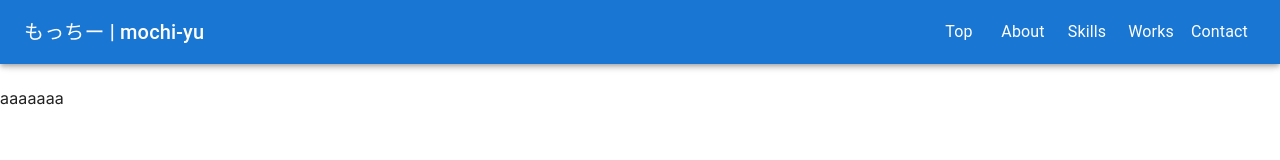
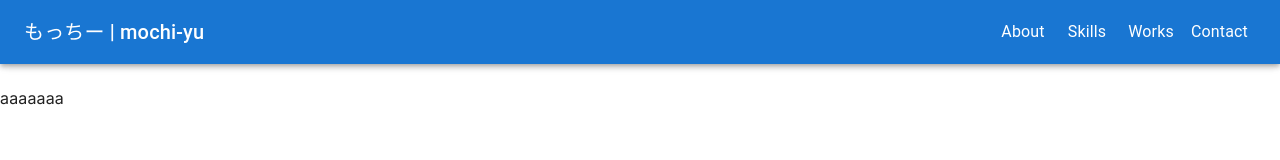
Before and after one commit to mochi-yu/mochi-yu.com, a Next.js app: page /test in a window 1280 px wide. Shown: the top 160 px of the page. Built offline with nearby package versions, Linux system fonts and the light colour scheme.

Commit message:
feat: ヘッダーのリンクを設定

```diff
--- a/app/components/ui/header.tsx
+++ b/app/components/ui/header.tsx
@@ -5,7 +5,6 @@ import {
   AppBar,
   Box,
   Button,
-  CssBaseline,
   Divider,
   Drawer,
   IconButton,
@@ -18,6 +17,7 @@ import {
   Typography,
   useScrollTrigger,
 } from '@mui/material'
+import Link from 'next/link'
 import { useState } from 'react'
 
 interface HeaderProps {
@@ -35,7 +35,25 @@ export function Header(props: HeaderProps) {
     setMobileOpen((prevState) => !prevState)
   }
 
-  const navItems = ['Top', 'About', 'Skills', 'Works', 'Contact']
+  const headerItems = [
+    {
+      label: 'About',
+      path: '/',
+    },
+    {
+      label: 'Skills',
+      path: '/skill',
+    },
+    {
+      label: 'Works',
+      path: '/work',
+    },
+    {
+      label: 'Contact',
+      path: '/contact',
+    },
+  ]
+
   const container = window !== undefined ? () => window().document.body : undefined
   const drawerWidth = 240
 
@@ -46,12 +64,14 @@ export function Header(props: HeaderProps) {
       </Typography>
       <Divider />
       <List>
-        {navItems.map((item) => (
-          <ListItem key={item} disablePadding>
+        {headerItems.map((item) => (
+          <Link href={item.path} style={{ textDecoration: 'none', color: 'inherit' }}>
+            <ListItem key={item.label} disablePadding>
               <ListItemButton sx={{ textAlign: 'center' }}>
-              <ListItemText primary={item} />
+                <ListItemText primary={item.label} />
               </ListItemButton>
             </ListItem>
+          </Link>
         ))}
       </List>
     </Box>
@@ -74,15 +94,21 @@ export function Header(props: HeaderProps) {
                 <MenuIcon />
               </IconButton>
 
-              <Typography variant='h6' component='div' sx={{ flexGrow: 1, display: 'block' }}>
+              <Box sx={{ flexGrow: 1, display: 'block' }}>
+                <Link href='/' style={{ textDecoration: 'none', color: 'inherit' }}>
+                  <Typography variant='h6' sx={{ display: 'inline' }}>
                     もっちー | mochi-yu
                   </Typography>
+                </Link>
+              </Box>
 
               <Box sx={{ display: { xs: 'none', sm: 'block' } }}>
-                {navItems.map((item) => (
-                  <Button key={item} sx={{ color: '#fff', textTransform: 'none' }}>
-                    <Typography>{item}</Typography>
+                {headerItems.map((item) => (
+                  <Link href={item.path}>
+                    <Button key={item.label} sx={{ color: '#fff', textTransform: 'none' }}>
+                      <Typography>{item.label}</Typography>
                     </Button>
+                  </Link>
                 ))}
               </Box>
 
```
Lines whose indentation alone changed are shown as unchanged.
